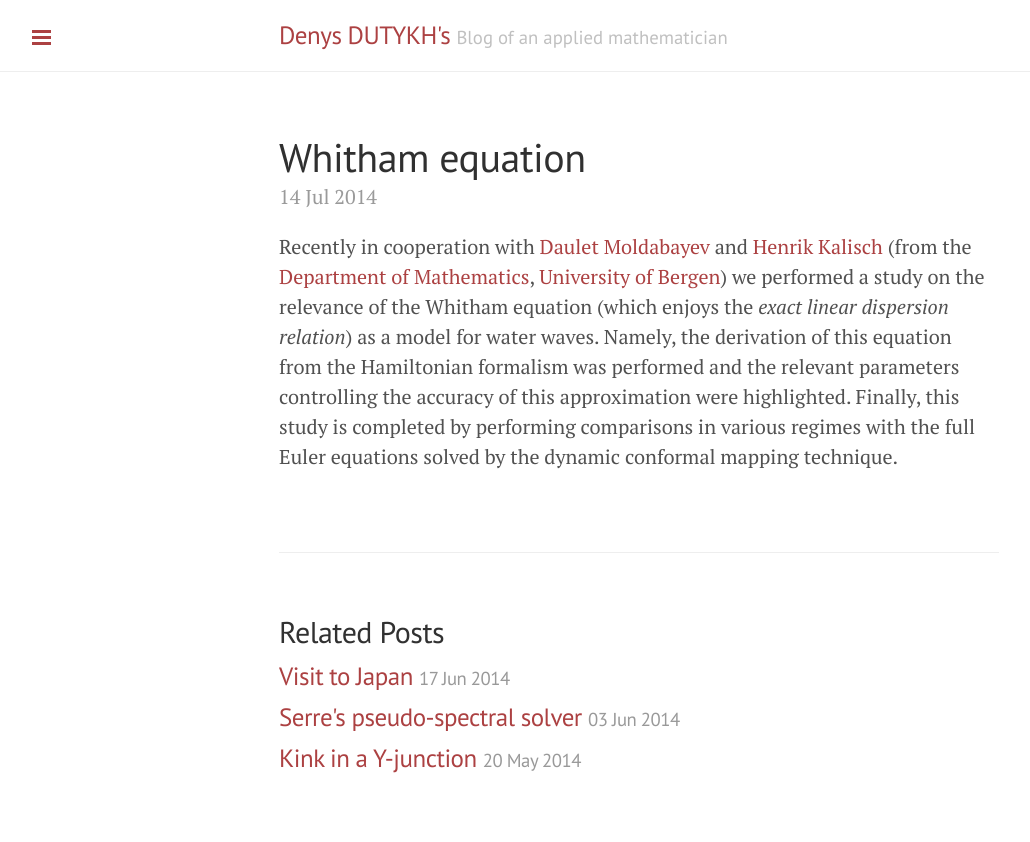
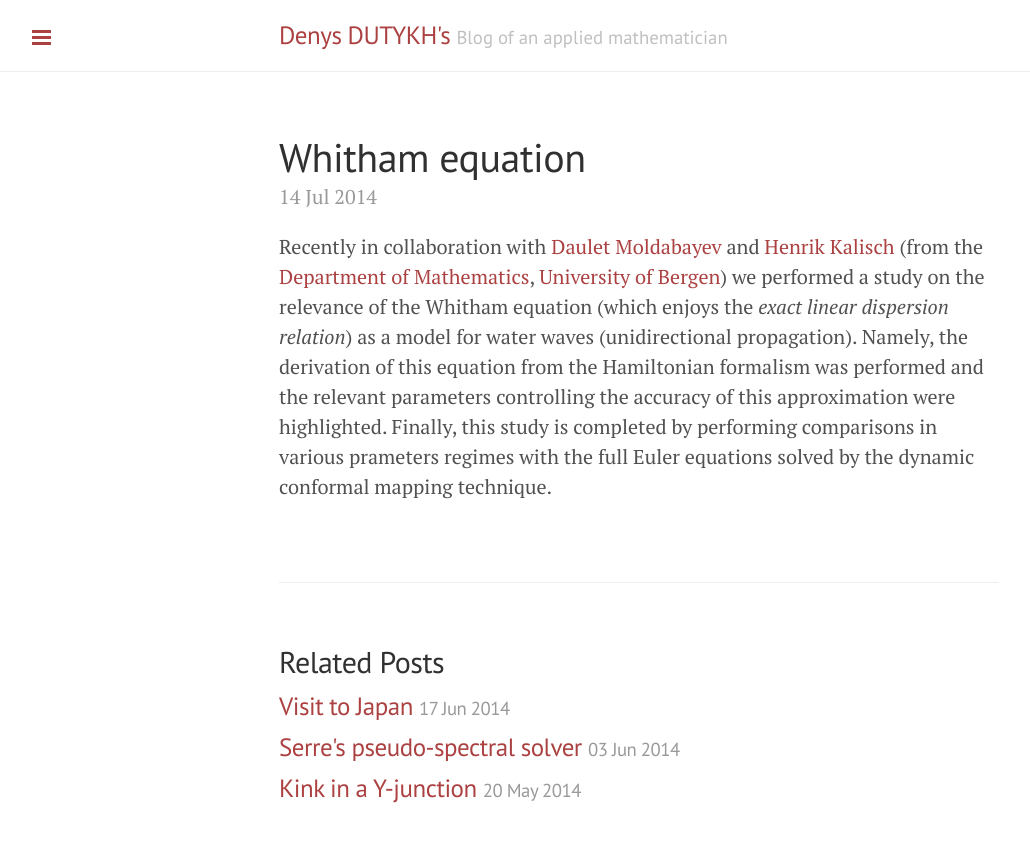
Before and after one commit to dutykh/dutykh.github.io, a Jekyll site: the page built from _posts/2014-07-14-WhithamEq.md, in a window 1280 px wide. Shown: the top 842 px of the page, without its empty margins (1-1031 px from the left). Built offline with Jekyll 4.4.1, drawn with Linux system fonts in a browser that asks for light colours; Markdown is read by kramdown in place of the engine named in the settings; comment, search, counter and statistics services are not loaded.

Commit message:
Whitham post

```diff
--- a/_posts/2014-07-14-WhithamEq.md
+++ b/_posts/2014-07-14-WhithamEq.md
@@ -3,4 +3,4 @@ layout: post
 title: Whitham equation
 ---
 
-Recently in cooperation with [Daulet Moldabayev](http://www.uib.no/persons/Daulet.Moldabayev) and [Henrik Kalisch](http://folk.uib.no/hka002/) (from the [Department of Mathematics](http://www.uib.no/en/math), [University of Bergen](http://www.uib.no/en)) we performed a study on the relevance of the Whitham equation (which enjoys the *exact linear dispersion relation*) as a model for water waves. Namely, the derivation of this equation from the Hamiltonian formalism was performed and the relevant parameters controlling the accuracy of this approximation were highlighted. Finally, this study is completed by performing comparisons in various regimes with the full Euler equations solved by the dynamic conformal mapping technique.
+Recently in collaboration with [Daulet Moldabayev](http://www.uib.no/persons/Daulet.Moldabayev) and [Henrik Kalisch](http://folk.uib.no/hka002/) (from the [Department of Mathematics](http://www.uib.no/en/math), [University of Bergen](http://www.uib.no/en)) we performed a study on the relevance of the Whitham equation (which enjoys the *exact linear dispersion relation*) as a model for water waves (unidirectional propagation). Namely, the derivation of this equation from the Hamiltonian formalism was performed and the relevant parameters controlling the accuracy of this approximation were highlighted. Finally, this study is completed by performing comparisons in various prameters regimes with the full Euler equations solved by the dynamic conformal mapping technique.
```
